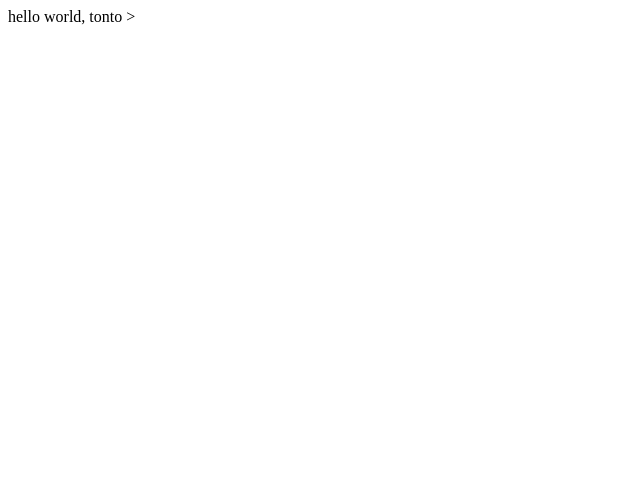
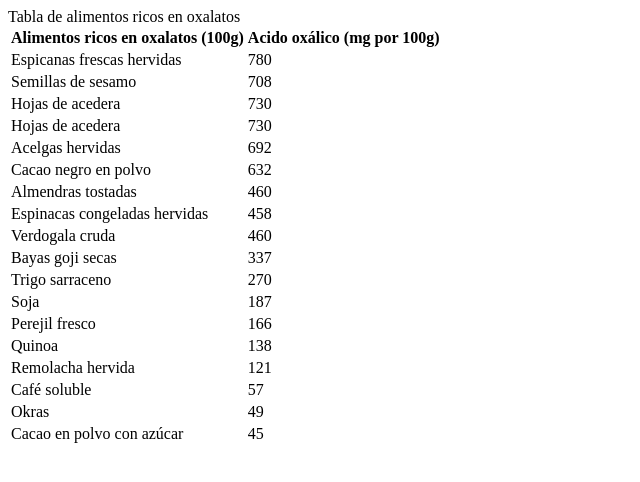
Before and after one commit to beardedfox/lecture0, a plain HTML site: page index.html in a window 1280 px wide. Shown: the whole page, without its empty margins (0-640 px from the left). Drawn offline with Linux system fonts and the light colour scheme.

Commit message:
Tabla de oxalatos

```diff
--- a/index.html
+++ b/index.html
@@ -1,10 +1,90 @@
 
-<!DOCTYPE   html>
+<!DOCTYPE html>
 <html>
     <head>
-        <title> Mi página</title>
+        <title> Lets rethink veganism </title>
     </head>
     <body>
-        hello world, tonto
-    </body>>
+            Tabla de alimentos ricos en oxalatos
+        <table>
+            <tr>
+            <th>Alimentos ricos en oxalatos (100g) </th>
+            <th>Acido oxálico (mg por 100g) </th>
+            </tr>
+
+            <tr>
+            <td>Espicanas frescas hervidas </td>
+            <td>780 </td>
+            </tr>
+
+            <tr>
+            <td>Semillas de sesamo   </td>
+            <td>708 </td>
+
+            <tr>
+            <td>Hojas de acedera   </td>
+            <td>730 </td>
+
+            <tr>
+            <td>Hojas de acedera   </th>
+            <td>730 </th>
+
+            <tr>
+            <td>Acelgas hervidas   </th>
+            <td>692 </th>
+
+            <tr>
+            <td>Cacao negro en polvo   </th>
+            <td>632 </th>
+
+            <tr>
+            <td>Almendras tostadas   </th>
+            <td>460 </th>
+
+            <tr>
+            <td>Espinacas congeladas hervidas   </th>
+            <td>458 </th>
+
+            <tr>
+            <td>Verdogala cruda   </th>
+            <td>460 </th>
+
+            <tr>
+            <td>Bayas goji secas   </th>
+            <td>337 </th>
+
+            <tr>
+            <td>Trigo sarraceno   </th>
+            <td>270 </th>
+
+            <tr>
+            <td>Soja   </th>
+            <td>187 </th>
+
+            <tr>
+            <td>Perejil fresco   </th>
+            <td>166 </th>
+
+            <tr>
+            <td>Quinoa   </th>
+            <td>138 </th>
+
+            <tr>
+            <td>Remolacha hervida   </th>
+            <td>121 </th>
+
+            <tr>
+            <td>Café soluble   </th>
+            <td>57 </th>
+
+            <tr>
+            <td>Okras   </th>
+            <td>49 </th>
+
+            <tr>
+            <td>Cacao en polvo con azúcar   </th>
+            <td>45 </th>
+
+        </table>
+    </body>
 </html>
```
